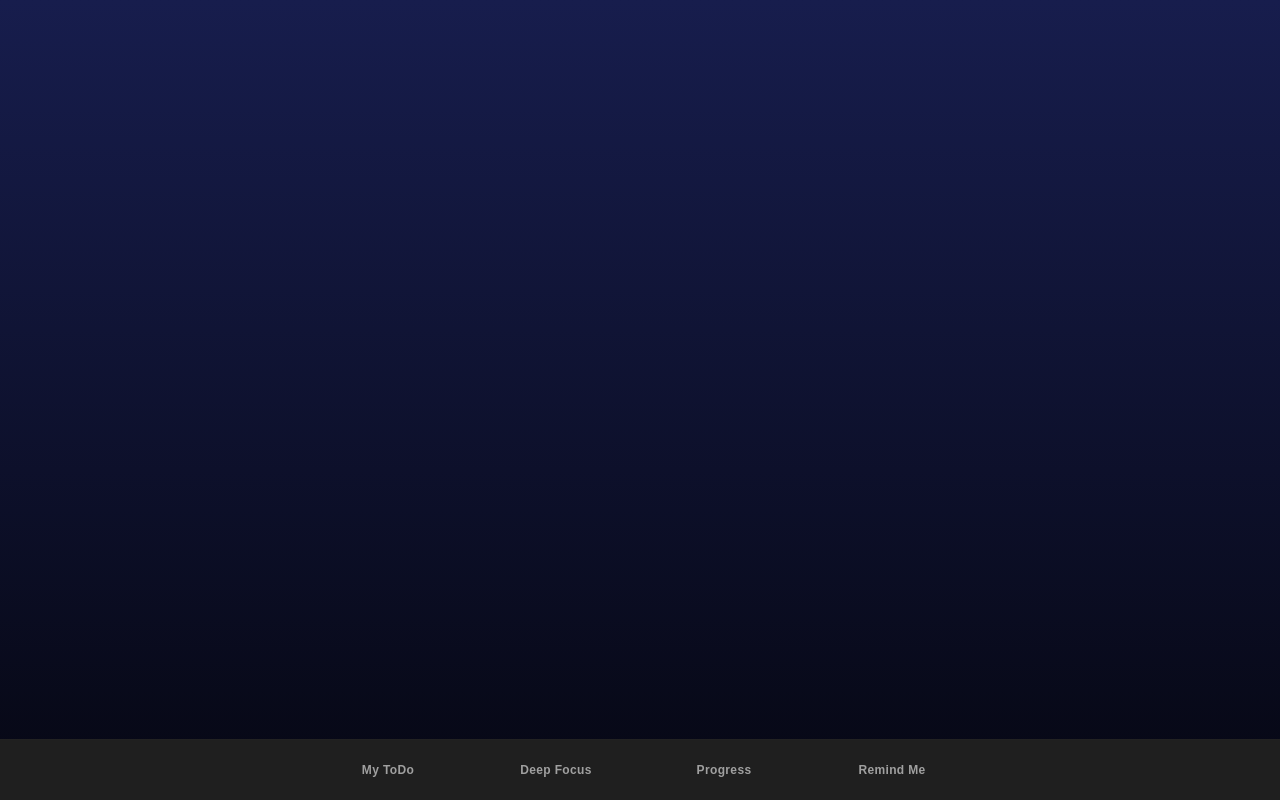
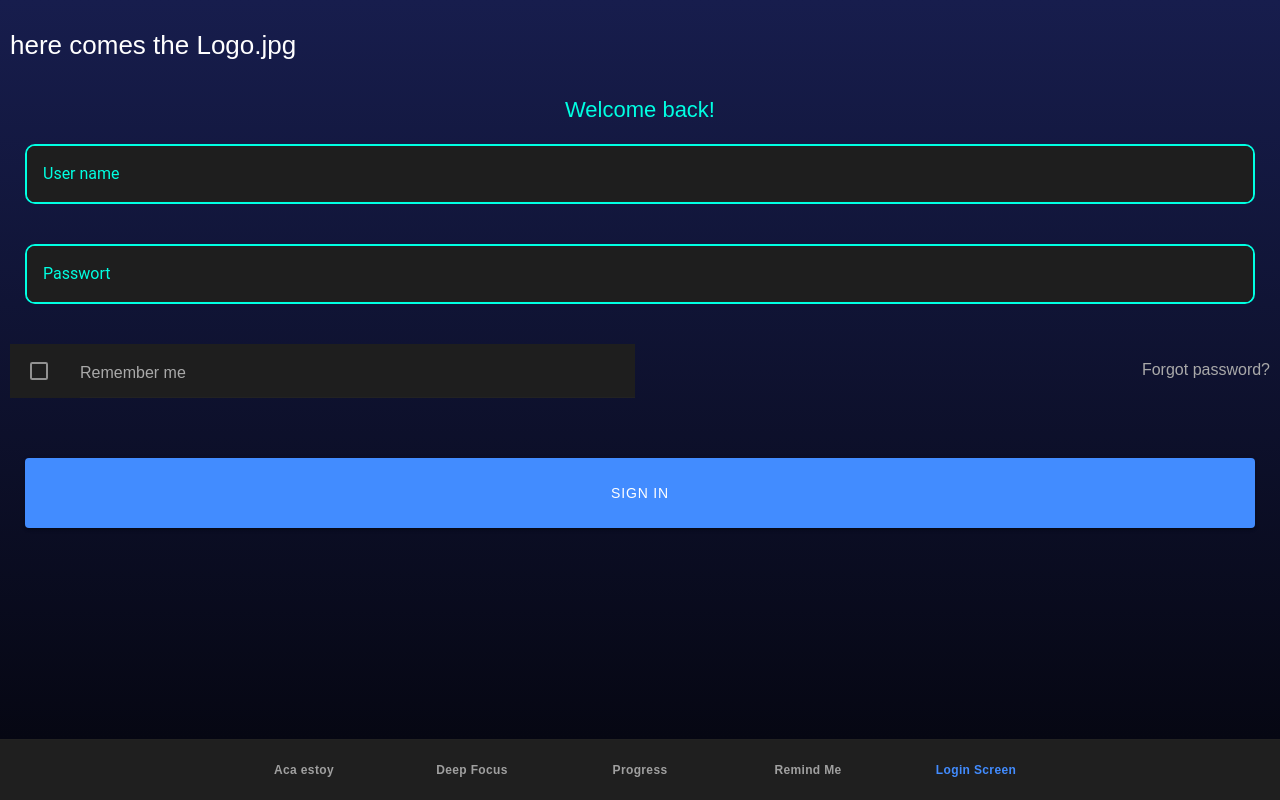
Before and after one commit to til4301/uxdm-project, a React (Create React App) app: page /screenlogin in a window 1280 px wide. Built offline with nearby package versions, Linux system fonts and the light colour scheme.

Commit message:
LoginScreen

```diff
--- a/package.json
+++ b/package.json
@@ -21,6 +21,7 @@
     "react-router": "^5.1.2",
     "react-router-dom": "^5.1.2",
     "react-scripts": "3.4.0",
+    "sass": "^1.30.0",
     "typescript": "3.8.3"
   },
   "scripts": {
--- a/src/App.tsx
+++ b/src/App.tsx
@@ -28,7 +28,7 @@ Design
 ----- */
 
 /* App design */
-import "./design/app.scss"
+import "./design/app.scss";
 
 /* Core CSS for Ionic */
 import "@ionic/react/css/core.css";
@@ -46,6 +46,7 @@ import "@ionic/react/css/display.css";
 
 /* Global Theme */
 import "./theme/variables.scss";
+import ScreenLogin from "./pages/ScreenLogin";
 
 /* -----
 App.tsx
@@ -55,7 +56,7 @@ const App: React.FC = () => (
   <IonApp>
     <IonReactRouter>
       <IonContent>
-        <IonTabs >
+        <IonTabs>
           {/*
             //* Ionic router
             Here are the routes for the TabBar at the bottom defined
@@ -63,16 +64,18 @@ const App: React.FC = () => (
           */}
 
           <IonRouterOutlet>
-            <Route path="/mytodo" component={MyTodo} exact/>
-            <Route path="/mytodo/day" component={MyTodo} exact/>
-            <Route path="/mytodo/week" component={MyTodo} exact/>
-            <Route path="/mytodo/month" component={MyTodo} exact/>
-
+            <Route path="/mytodo" component={MyTodo} exact />
+            <Route path="/mytodo/day" component={MyTodo} exact />
+            <Route path="/mytodo/week" component={MyTodo} exact />
+            <Route path="/mytodo/month" component={MyTodo} exact />
 
             <Route path="/deepfocus" component={DeepFocus} exact />
             <Route path="/progress" component={Progress} exact />
             <Route path="/remindme" component={RemindMe} exact />
             <Route path="/solarsystem" component={SolarSystem} exact />
+
+            <Route path="/screenlogin" component={ScreenLogin} exact />
+
             <Redirect exact from="/" to="/mytodo" />
           </IonRouterOutlet>
 
@@ -83,7 +86,7 @@ const App: React.FC = () => (
 
           <IonTabBar slot="bottom">
             <IonTabButton tab="mytodo" href="/mytodo">
-              <IonLabel>My ToDo</IonLabel>
+              <IonLabel>Aca estoy</IonLabel>
             </IonTabButton>
             <IonTabButton tab="deepfocus" href="/deepfocus">
               <IonLabel>Deep Focus</IonLabel>
@@ -94,6 +97,10 @@ const App: React.FC = () => (
             <IonTabButton tab="remindme" href="/remindme">
               <IonLabel>Remind Me</IonLabel>
             </IonTabButton>
+
+            <IonTabButton tab="screenlogin" href="/screenlogin">
+              <IonLabel>Login Screen</IonLabel>
+            </IonTabButton>
           </IonTabBar>
         </IonTabs>
       </IonContent>
--- /dev/null
+++ b/src/design/screenlogin.scss
@@ -0,0 +1,51 @@
+.prueba {
+    color: blue;
+    text-align: center;
+    position: relative;
+    top: 260px;
+    // width: 200px;
+    // height: 200px;
+    border: solid black;
+}
+
+.screenlogin-item {
+    //top: 220px;
+    // left: 300px;
+    // width: 300px;
+    border-radius: 10px;
+    border: 2px solid #00ffe2;
+    color: #00ffe2;
+    margin-bottom: 30px;
+    margin-left: 15px;
+    margin-right: 15px;
+}
+
+.font-color {
+    text-align: center;
+    color: #00ffe2;
+}
+
+.move-right {
+    color: #a9a9a9;
+    text-align: right;
+    font-size: medium;
+}
+
+.move-left {
+    color: #a9a9a9;
+    text-align: left;
+    font-size: medium;
+}
+
+.button-des {
+    background-color: #00ffe2;
+    border-radius: 10px;
+    margin-top: 50px;
+    margin-left: 15px;
+    margin-right: 15px;
+    height: 70px;
+}
+
+.move-grid {
+    top: 60px;
+}
--- /dev/null
+++ b/src/pages/ScreenLogin.tsx
@@ -0,0 +1,75 @@
+import {
+  IonButton,
+  IonCheckbox,
+  IonCol,
+  IonContent,
+  IonGrid,
+  IonInput,
+  IonItem,
+  IonLabel,
+  IonPage,
+  IonRow,
+} from "@ionic/react";
+import React from "react";
+
+/* ScreenLogin design */
+import "../design/screenlogin.scss";
+
+const ScreenLogin: React.FC = () => {
+  return (
+    <IonPage>
+      <IonContent>
+        <IonGrid>
+          <IonRow>
+            <IonCol>
+              <h1> here comes the Logo.jpg</h1>
+            </IonCol>
+          </IonRow>
+          <IonRow>
+            <IonCol className="font-color">
+              <h3>Welcome back!</h3>
+            </IonCol>
+          </IonRow>
+          <IonRow>
+            <IonCol>
+              <IonItem className="screenlogin-item">
+                <IonLabel position="floating">User name</IonLabel>
+                <IonInput></IonInput>
+              </IonItem>
+            </IonCol>
+          </IonRow>
+          <IonRow>
+            <IonCol>
+              <IonItem className="screenlogin-item">
+                <IonLabel position="floating">Passwort</IonLabel>
+                <IonInput type="password"></IonInput>
+              </IonItem>
+            </IonCol>
+          </IonRow>
+
+          <IonRow>
+            <IonCol>
+              <IonItem>
+                <h5 className="move-left">Remember me</h5>
+                <IonCheckbox mode="md" slot="start" />
+              </IonItem>
+            </IonCol>
+            <IonCol>
+              <h5 className="move-right"> Forgot password?</h5>
+            </IonCol>
+          </IonRow>
+
+          <IonRow>
+            <IonCol>
+              <IonButton expand="block" fill="solid" className="button-des">
+                Sign in
+              </IonButton>
+            </IonCol>
+          </IonRow>
+        </IonGrid>
+      </IonContent>
+    </IonPage>
+  );
+};
+
+export default ScreenLogin;
```
Also changed, not shown: src/theme/variables.scss (+60 -60 lines), 1 other file (tests, documents, lock files or other folders).
